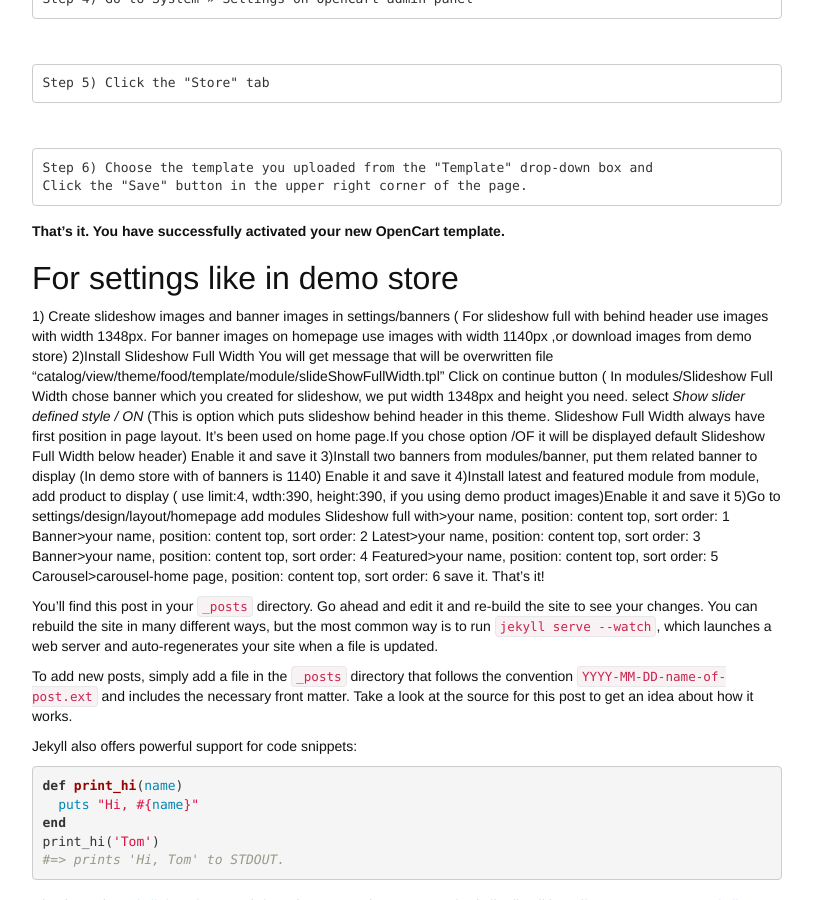
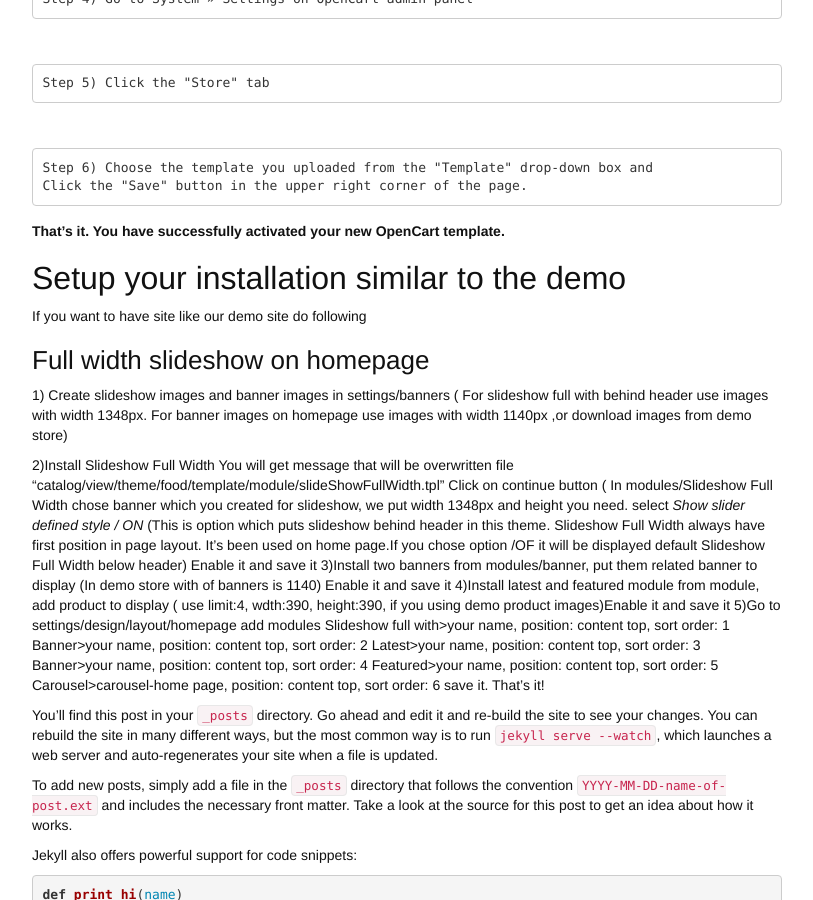
Before and after one commit to natasaborovcanin/green-freedom, a Jekyll site: the page built from _posts/2015-08-25-theme-installation.markdown, in a window 1280 px wide and 900 px high, scrolled down 1227 px. Shown: the whole window, without its empty margins (38-851 px from the left). Built offline with Jekyll 4.4.1, drawn with Linux system fonts in a browser that asks for light colours.

Commit message:
post izmene

```diff
--- a/_posts/2015-08-25-theme-installation.markdown
+++ b/_posts/2015-08-25-theme-installation.markdown
@@ -72,11 +72,16 @@
 
 **That's it. You have successfully activated your new OpenCart template.**
 
-## For settings like in demo store
+## Setup your installation similar to the demo
+If you want to have site like our demo site do following
+
+### Full width slideshow on homepage
+
 
 1) Create slideshow images and banner images in settings/banners
     ( For slideshow full with behind header use images with width 1348px.
     For banner images on homepage use images with width 1140px ,or download images from demo store)
+
 2)Install Slideshow Full Width
     You will get message that will be overwritten file "catalog/view/theme/food/template/module/slideShowFullWidth.tpl"
     	Click on continue button
```
